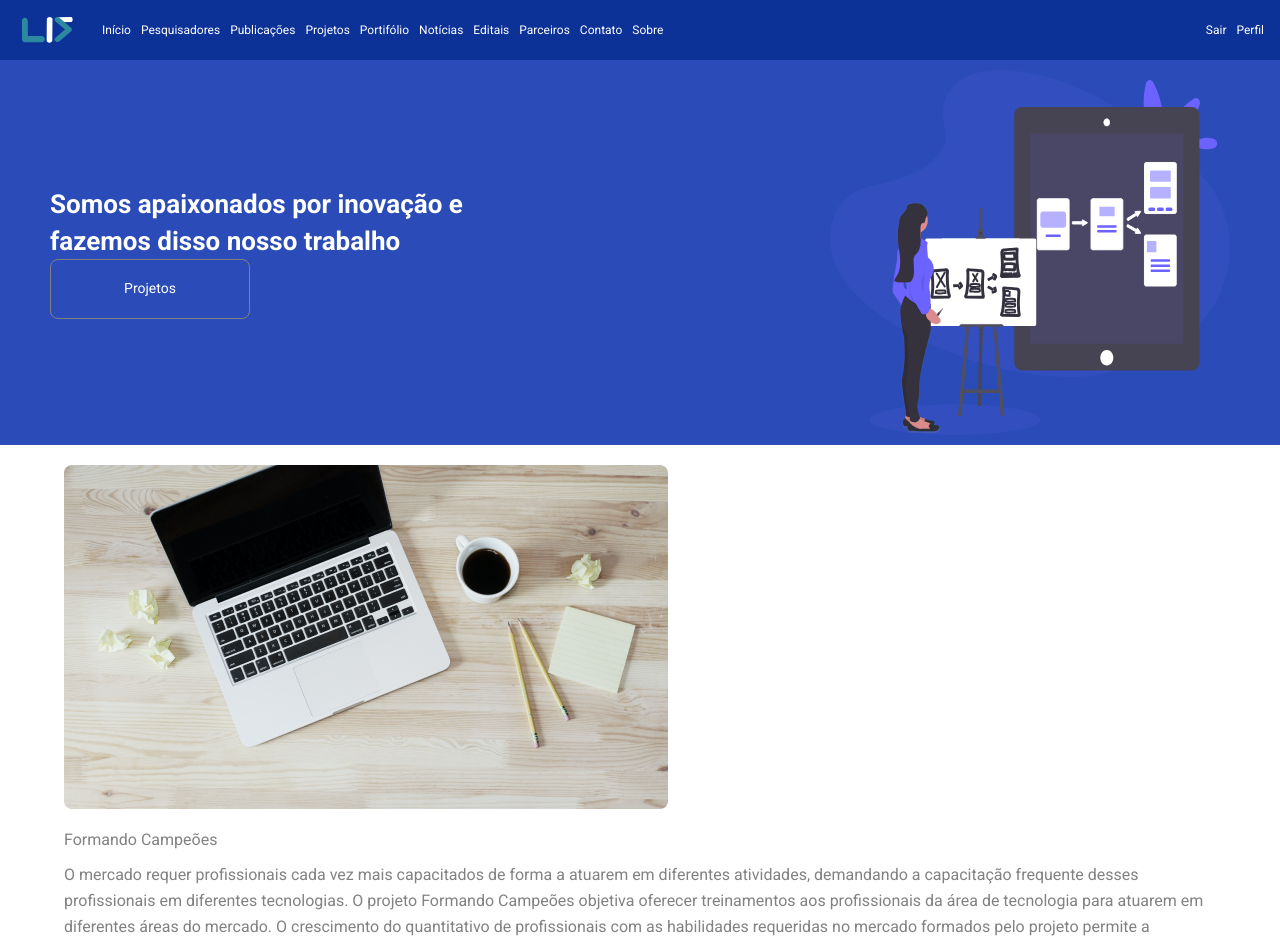
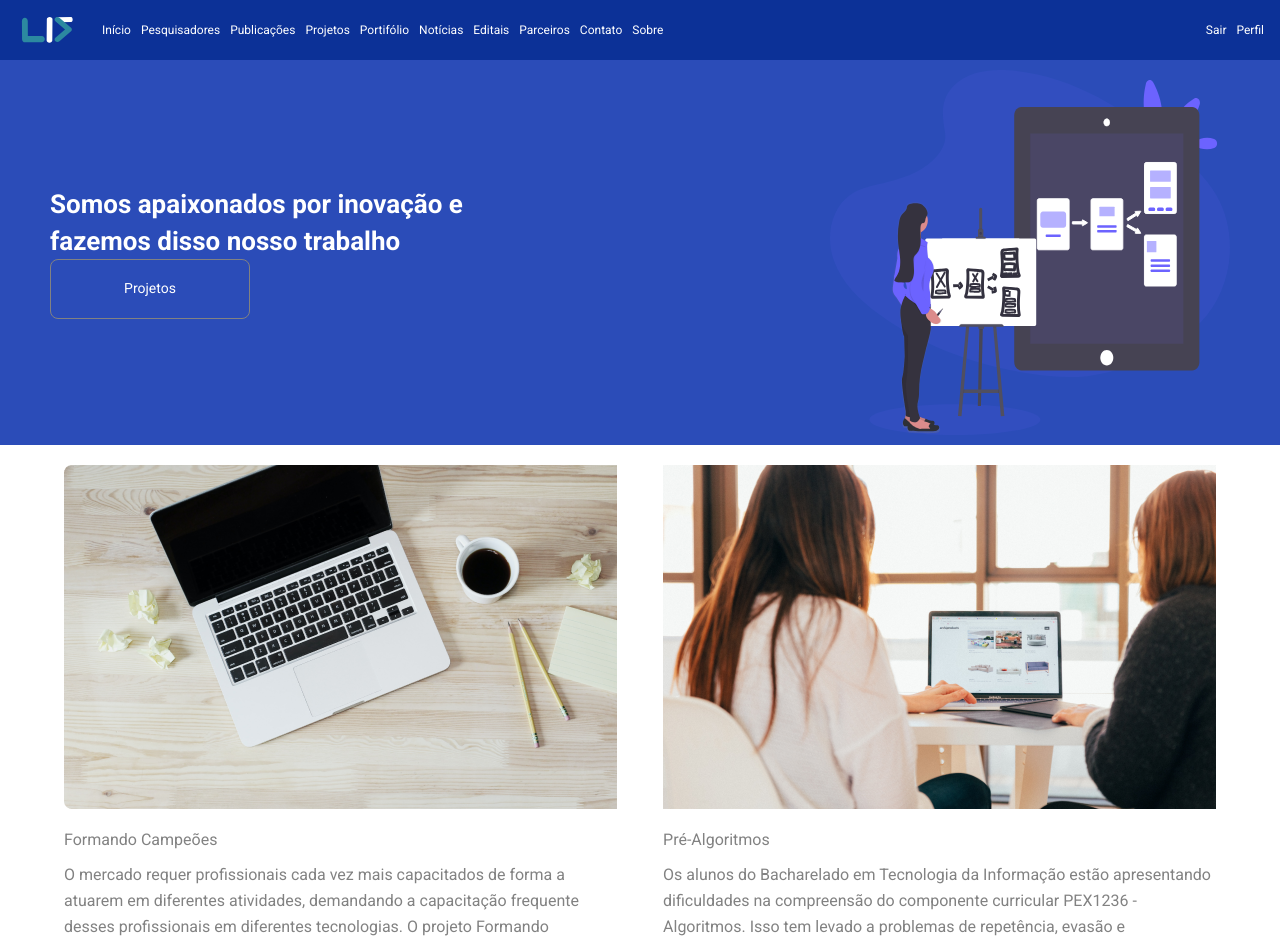
Before and after one commit to reudismam/LIS-lab, a React (Create React App) app: page / in a window 1280 px wide. Shown: the top 942 px of the page. Built offline with nearby package versions, Linux system fonts and the light colour scheme.

Commit message:
projetos para tela grande.

```diff
--- a/src/components/Projetos/index.tsx
+++ b/src/components/Projetos/index.tsx
@@ -8,6 +8,11 @@ const ProjetList = styled.section`
     font-family: 'Roboto', sans-serif;
     font-size: 1.6rem;
     line-height: 1.6;
+
+    @media(min-width: 768px) {
+        display: flex;
+        justify-content: space-between;
+    }
 
 `
 
--- a/src/components/ProjetosCard/index.tsx
+++ b/src/components/ProjetosCard/index.tsx
@@ -3,6 +3,10 @@ import styled from 'styled-components';
 const Card = styled.article`
     height: 600px;
     overflow: hidden;
+
+    @media(min-width: 768px) {
+        width: 48%;
+    }
 `
 
 export default Card;
```
